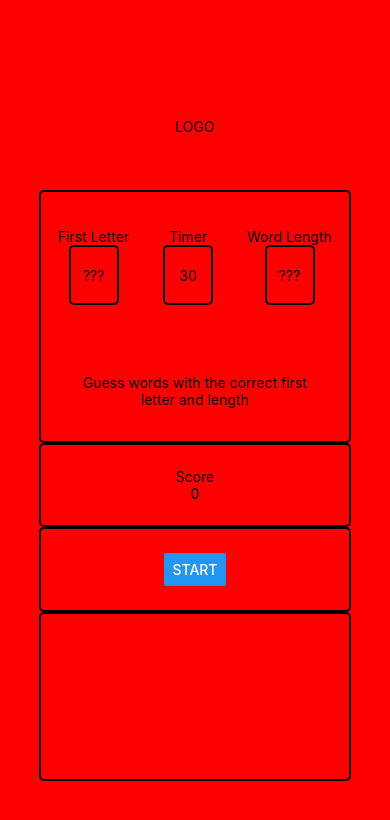
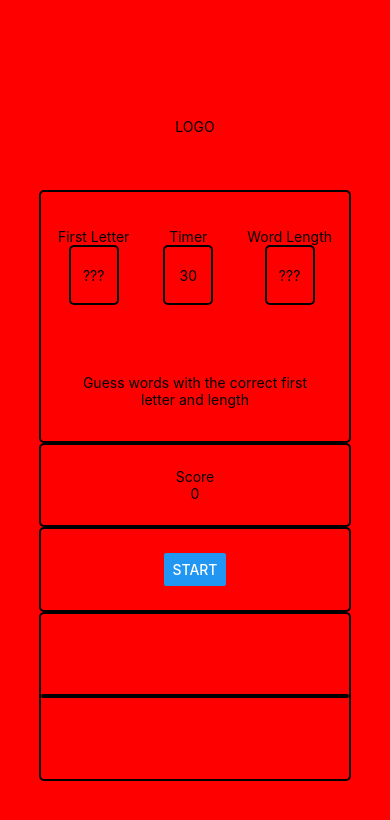
Before and after one commit to dougbostick/WordRushNative, a React Native app: screen / in a window 390 px wide. Shown: the top 820 px of the page. Built offline with nearby package versions, Linux system fonts and the light colour scheme.

Commit message:
working on displaying guesses

```diff
--- a/App.js
+++ b/App.js
@@ -29,7 +29,7 @@ export default function App() {
 
   const handleGuess = async (e) => {
     e.preventDefault();
-    console.log(guessList);
+    // console.log(guessList);
     //check to see if word has been guessed already
     if (guess.length === 0) return;
     if (guessList.includes(guess)) {
@@ -68,6 +68,7 @@ export default function App() {
         });
     } catch (err) {
       //if word doesn't exist, the api call fails
+      console.log('error');
       setMessage('Not a word');
     }
   };
@@ -94,7 +95,6 @@ export default function App() {
   }, [timer]);
 
   const startGame = () => {
-    console.log('start pressed');
     resetGameParams();
     setGameStatus(true);
     setIntervalId(setInterval(() => test.current(), 1000));
@@ -168,10 +168,11 @@ export default function App() {
       </View>
       <View style={styles.bottomRow}>
         <FlatList
+          style={styles.guessDiv}
           data={guessList}
           renderItem={({ item }) => (
             <View>
-              <Text>{item}</Text>
+              <Text style={styles.guess}>{item}</Text>
             </View>
           )}
         />
@@ -284,4 +285,20 @@ const styles = StyleSheet.create({
     borderRadius: 5,
     height: 50,
   },
+  guessDiv: {
+    borderColor: 'black',
+    borderWidth: 2,
+    borderStyle: 'solid',
+    borderRadius: 5,
+    display: 'flex',
+    flexDirection: 'row',
+    // justifyContent: 'center',
+    alignContent: 'center',
+  },
+  guess: {
+    borderColor: 'black',
+    borderWidth: 2,
+    borderStyle: 'solid',
+    borderRadius: 5,
+  },
 });
```
